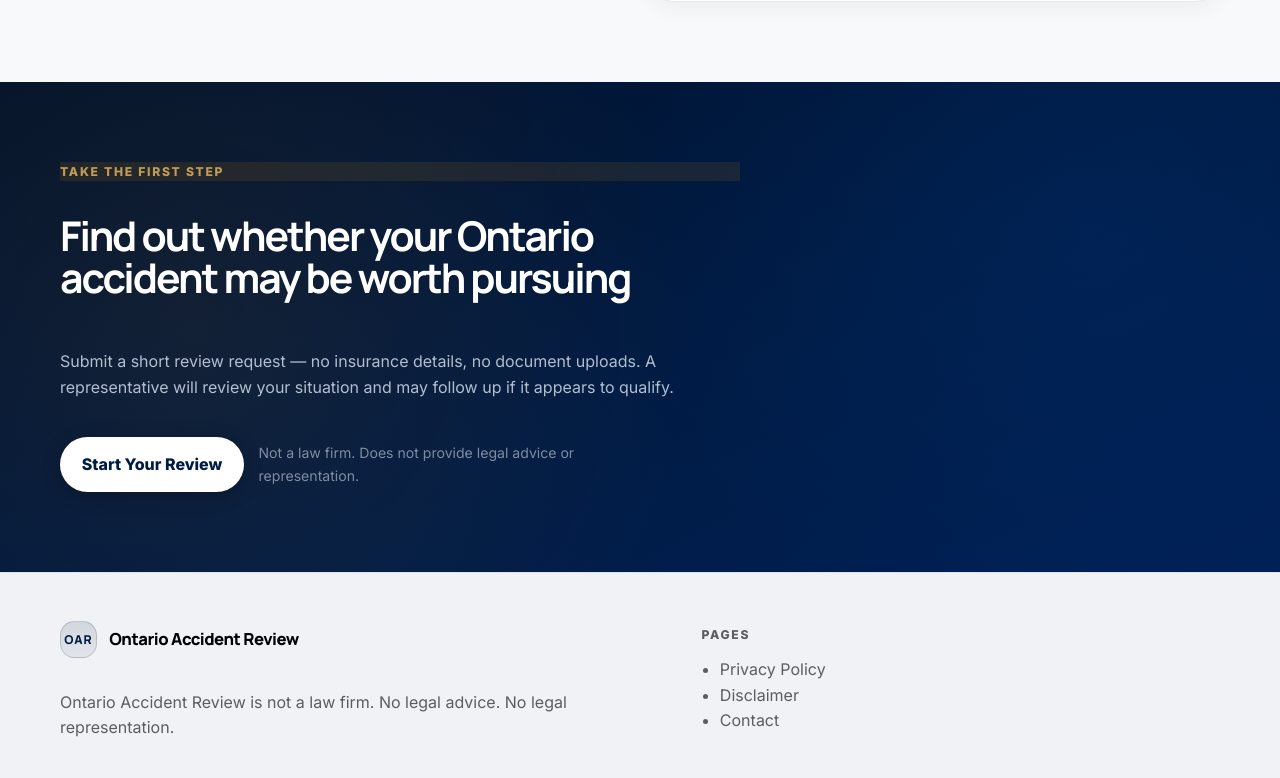
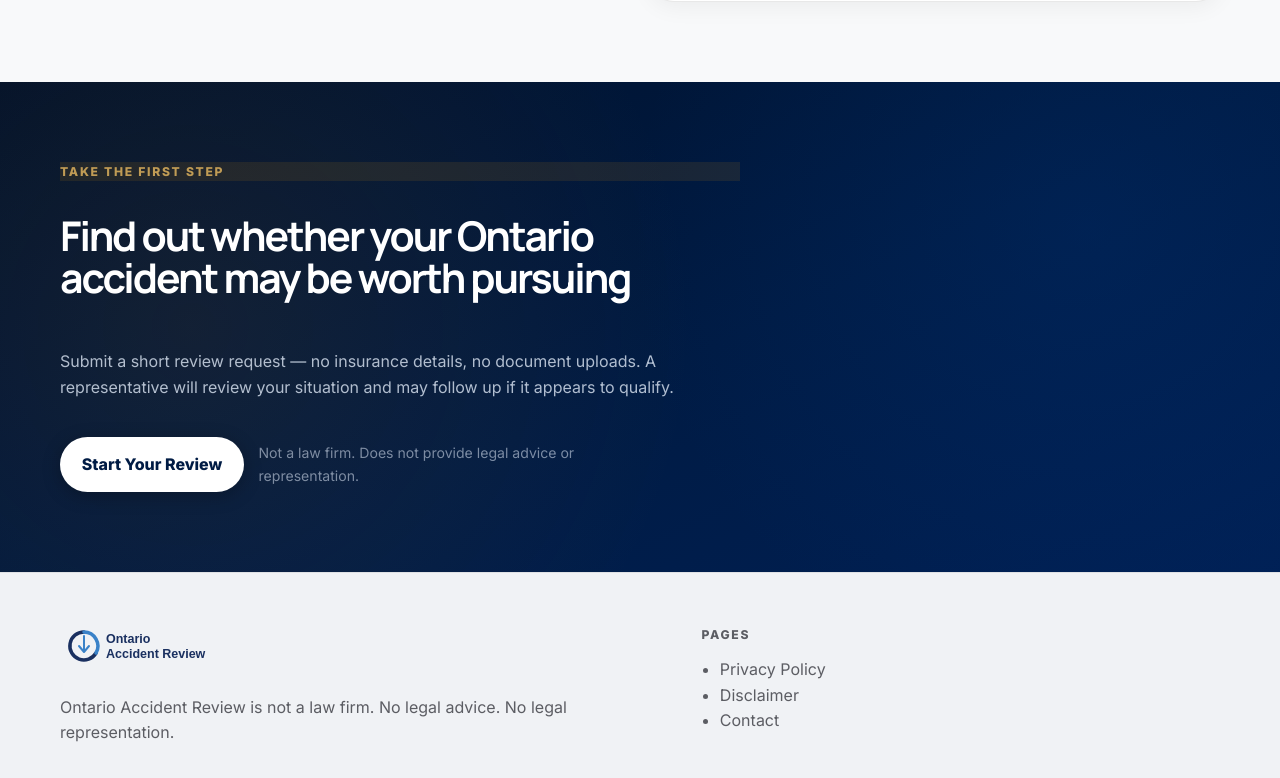
Before and after one commit to jyoung905/OARreal, a Next.js app: page / in a window 1280 px wide. Shown: the part 3292-4070 px from the top of the page. Built offline with nearby package versions, Linux system fonts and the light colour scheme.

Commit message:
Update SiteFooter.jsx

```diff
--- a/components/SiteFooter.jsx
+++ b/components/SiteFooter.jsx
@@ -1,12 +1,12 @@
 import Link from 'next/link';
-import { Logo } from '@/components/Logo';
+import Image from 'next/image';
 
 export function SiteFooter() {
   return (
     <footer className="site-footer premium-site-footer">
       <div className="container footer-grid">
         <div>
-          <Logo showTagline={false} className="footer-logo" />
+          <Image src="/logo-placeholder.svg" alt="Ontario Accident Review" width={220} height={50} />
           <p>Ontario Accident Review is not a law firm. No legal advice. No legal representation.</p>
         </div>
         <div>
```
